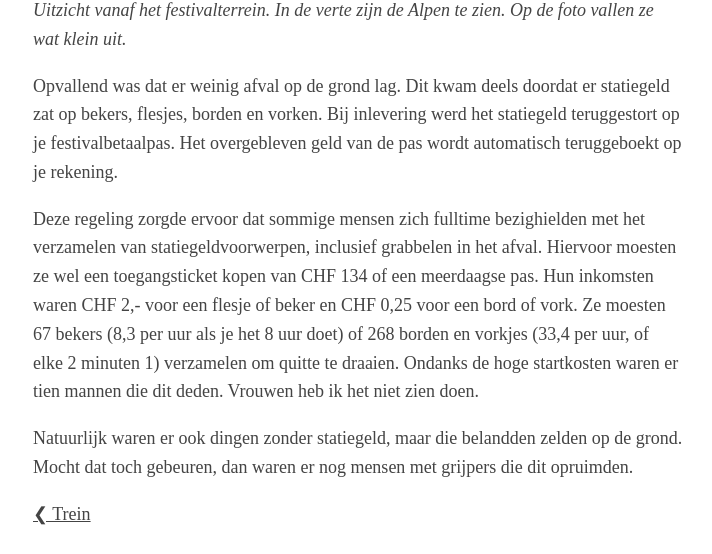
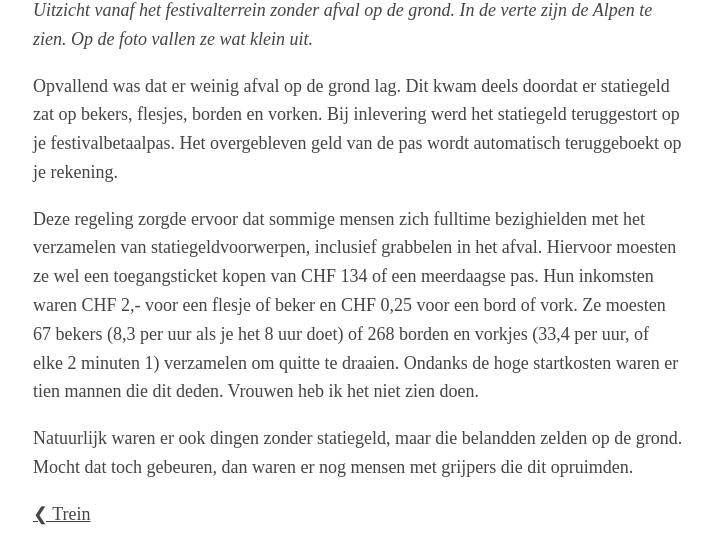
Before and after one commit to Roald87/roaldin.ch, a Jekyll site: the page built from _posts/2025-08-07-gurtenfestival.md, in a window 1280 px wide, cut to the strip 685-1239 px from the top of the page. Shown: the whole strip, without its empty margins (282-994 px from the left). Built offline with Jekyll 4.4.1, drawn with Linux system fonts in a browser that asks for light colours.

Commit message:
bijschrijft geen afval op de grond

```diff
--- a/_posts/2025-08-07-gurtenfestival.md
+++ b/_posts/2025-08-07-gurtenfestival.md
@@ -11,7 +11,7 @@ Er waren drie manieren om het festivalterrein op de bergtop te bereiken. De berg
 De sfeer op het festival was gemoedelijk. Het publiek was Zwitsers enthousiast en het uitzicht vanaf de berg was prachtig.
 
 {% picture gurtenfestival-1.jpg --alt Mensen lopen over een heuvel naar een festivalterrein met witte tenten en kleurrijke kraampjes, tegen een achtergrond van een uitgestrekt landschap en blauwe lucht. %}
-_Uitzicht vanaf het festivalterrein. In de verte zijn de Alpen te zien. Op de foto vallen ze wat klein uit._
+_Uitzicht vanaf het festivalterrein zonder afval op de grond. In de verte zijn de Alpen te zien. Op de foto vallen ze wat klein uit._
 
 Opvallend was dat er weinig afval op de grond lag. Dit kwam deels doordat er statiegeld zat op bekers, flesjes, borden en vorken. Bij inlevering werd het statiegeld teruggestort op je festivalbetaalpas. Het overgebleven geld van de pas wordt automatisch teruggeboekt op je rekening.
 
```
